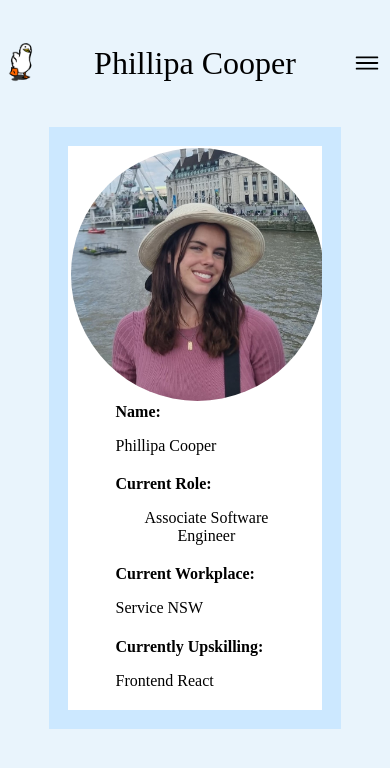
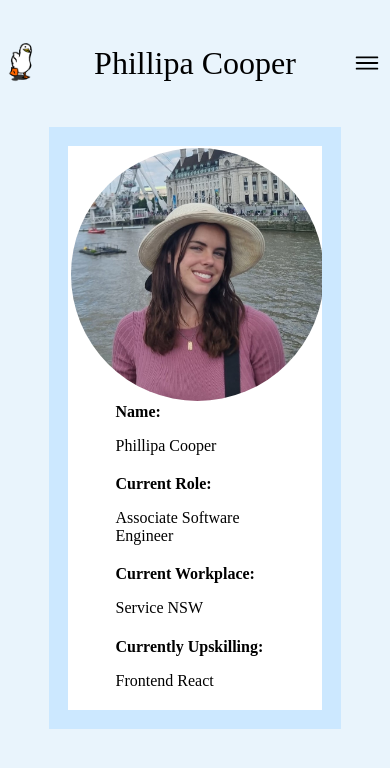
Before and after one commit to phillipacooper0/phillipacooper, a React (Create React App) app: page / in a window 390 px wide. Shown: the top 768 px of the page. Built offline with nearby package versions, Linux system fonts and the light colour scheme.

Commit message:
fixing gridcard

```diff
--- a/src/styles/grid.module.css
+++ b/src/styles/grid.module.css
@@ -61,10 +61,8 @@
     .gridbytwocentered {
         display: grid;
         grid-template-columns: repeat(1, 1fr);
+        align-items: center;
         justify-items: center;
-        align-items: center;
-        text-align: center;
-        vertical-align: middle;
         padding: 1%;
     }
 
@@ -90,4 +88,8 @@
         background-color: #f9f9f9;
         width: 75%;
       }
+      .gridcard p {
+        margin: 1vh;
+      }
+
   }
```
